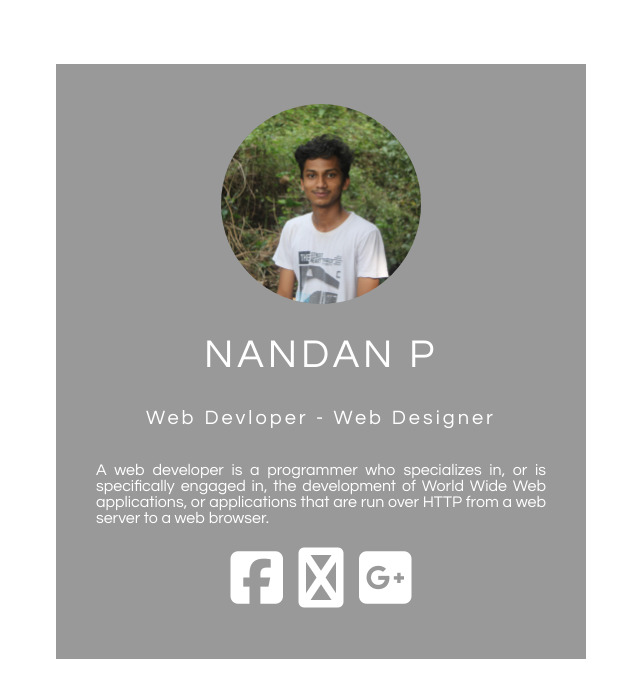
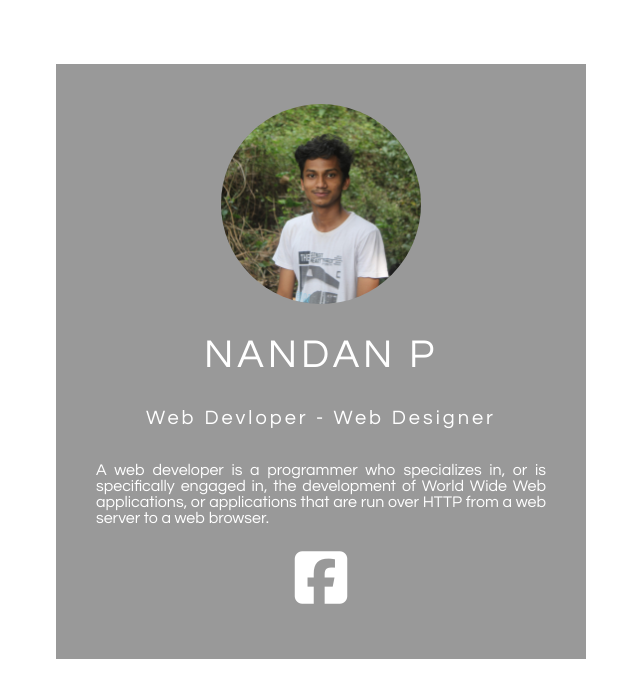
Before and after one commit to NandanNNP/portfolio, a plain HTML site: page index.html in a window 1280 px wide. Shown: the whole page, without its empty margins (319-959 px from the left). Drawn offline with Linux system fonts and the light colour scheme.

Commit message:
Update index.html

```diff
--- a/index.html
+++ b/index.html
@@ -17,8 +17,6 @@ Web Devloper - Web Designer</h5>
 A web developer is a programmer who specializes in, or is specifically engaged in, the development of World Wide Web applications, or applications that are run over HTTP from a web server to a web browser.</p>
 <ul>
 <li><a href="https://www.facebook.com/nandhu.neethu.9"><i class="fa fa-facebook-square" aria-hidden="true"></i></a></li>
-<li><a href="#"><i class="fa fa-instagram-square" aria-hidden="true"></i></a></li>
-<li><a href="#"><i class="fa fa-google-plus-square" aria-hidden="true"></i></a></li>
 </ul>
 </div>
 </body>
```
